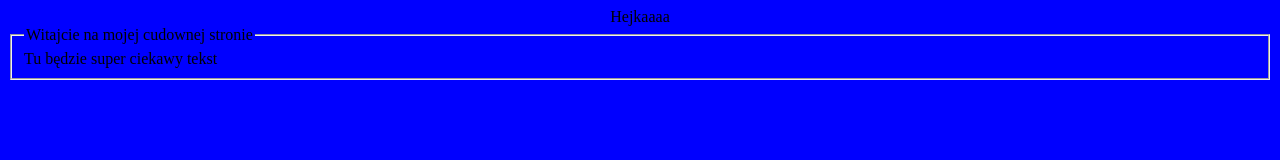
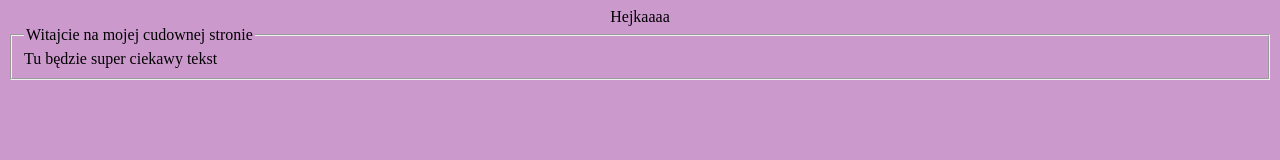
Before and after one commit to wolska0511/ciekawemiejsca, a plain HTML site: page docs/index.html in a window 1280 px wide. Drawn offline with Linux system fonts and the light colour scheme.

Commit message:
Update index.html

```diff
--- a/docs/index.html
+++ b/docs/index.html
@@ -1,4 +1,4 @@
-<body bgcolor="blue" text="black">
+<body bgcolor="#CC99CC" text="black">
 <center>Hejkaaaa</center>
 <fieldset>
 <legend>Witajcie na mojej cudownej stronie</legend>
```
